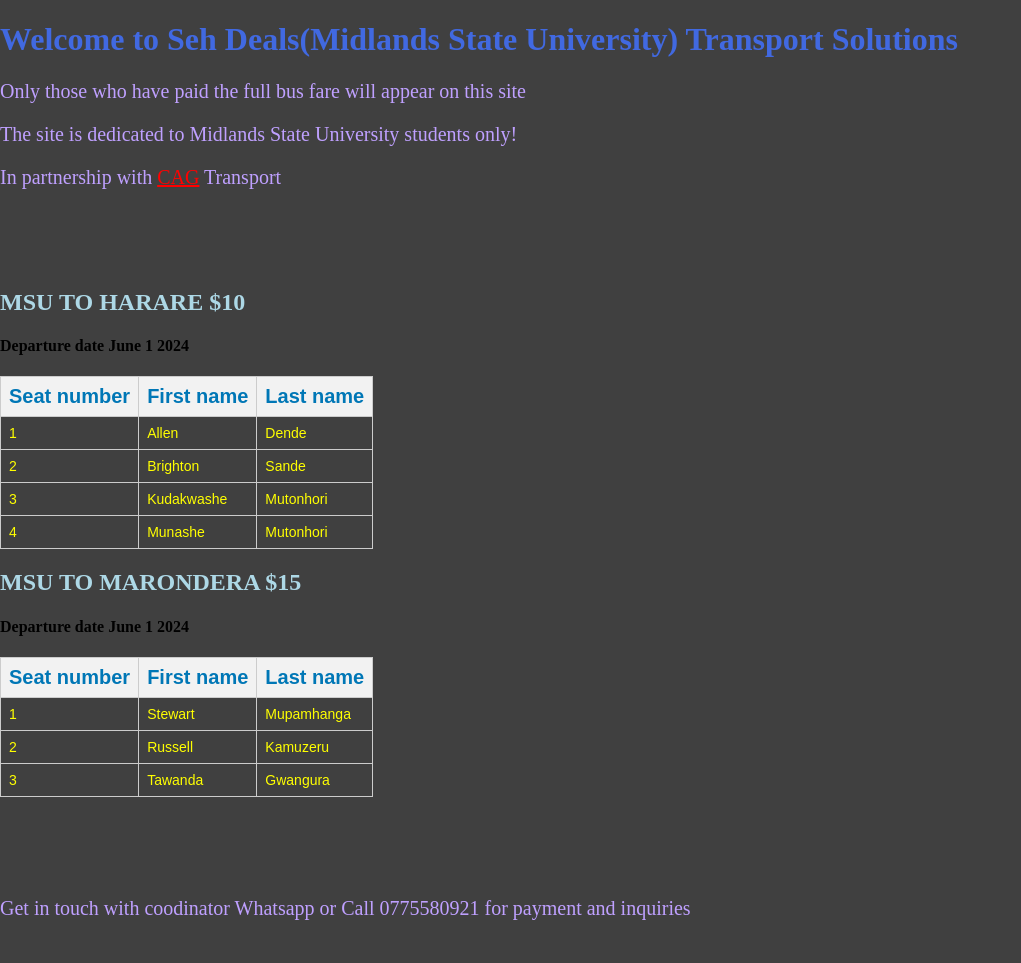
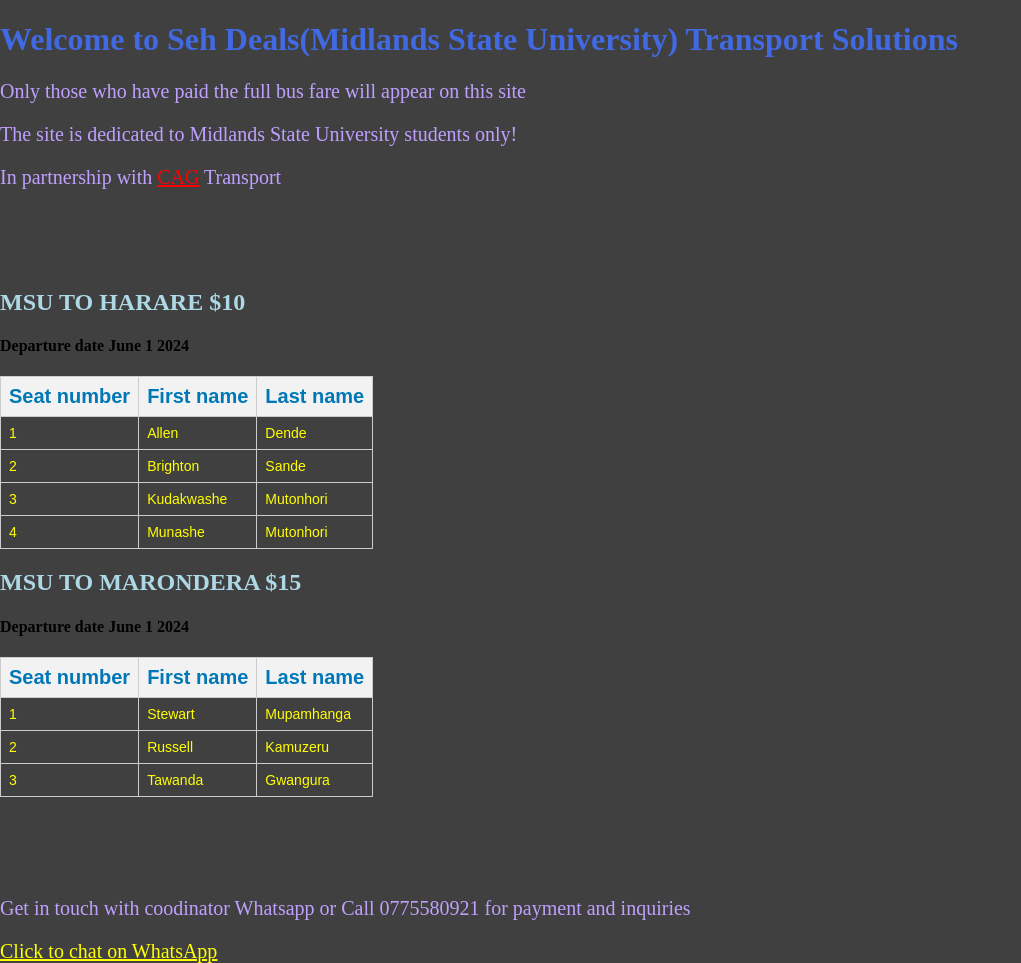
Before and after one commit to SEHDeals47/trans, a plain HTML site: page Transport_Site/index.html in a window 1280 px wide. Shown: the whole page, without its empty margins (0-1021 px from the left). Before the commit the page ends 920 px from the top, so only its background shows below. Drawn offline with Linux system fonts and the light colour scheme.

Commit message:
Update index.html

```diff
--- a/Transport_Site/index.html
+++ b/Transport_Site/index.html
@@ -54,6 +54,11 @@
            margin-top: 100px;
            color: rgb(191, 160, 255);
            font-size: 20px;
+        }
+        .bl {
+         margin-bottom: 100px;
+         color: rgb(255, 255, 0);
+         font-size: 20px;
         }
       </style>
 </head>
@@ -121,6 +126,8 @@
       </tr>
     </table>
     <p class='bottom'>Get in touch with coodinator Whatsapp or Call 0775580921 for payment and inquiries</p>
+    <a class='bl' href="https://wa.me/263775580921">Click to chat on WhatsApp</a>
+
 
 </body>
 </html>
```
